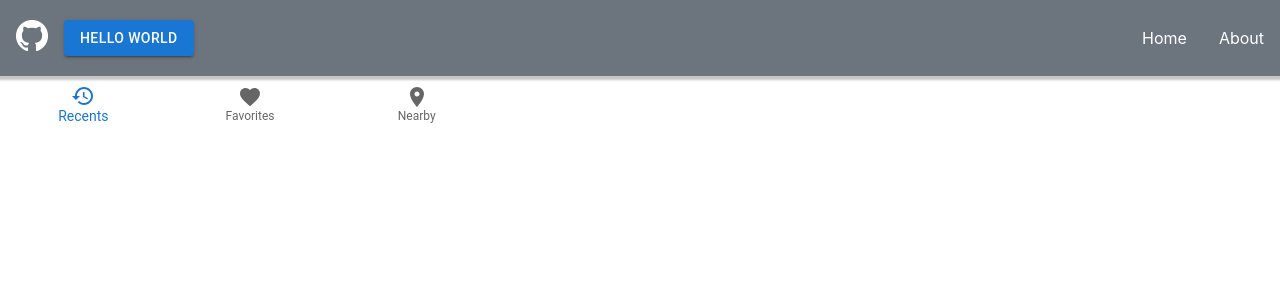
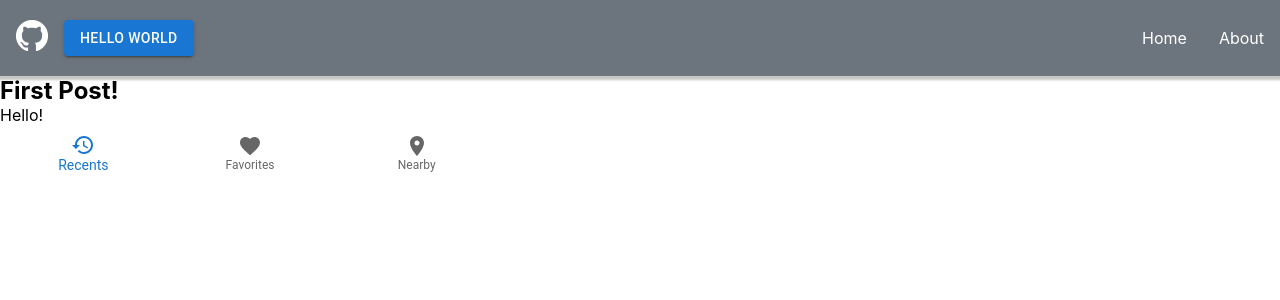
Before and after one commit to NewHorizonAthlone/react-wp-headless, a React (Create React App) app: page /posts/1 in a window 1280 px wide. Shown: the top 300 px of the page. Built offline with nearby package versions, Linux system fonts and the light colour scheme.

Commit message:
update post page routing to V6

```diff
--- a/src/App.js
+++ b/src/App.js
@@ -1,23 +1,23 @@
 import React from "react";
-import { Routes, Route } from "react-router-dom";
+import { BrowserRouter, Routes, Route } from "react-router-dom";
 import Navbar from "./components/NavBar";
 import BottomNav from "../src/components/SimpleBottomNavigation";
 import AboutPage from "./pages/About";
 import "./App.css";
 import { PostsList } from "./features/posts/PostsList";
-import { SinglePostPage } from './features/posts/SinglePostPage'
+import { SinglePostPage } from "./features/posts/SinglePostPage";
 
 function App() {
   return (
-    <>
+    <BrowserRouter>
       <Navbar />
       <Routes>
         <Route path="/" element={<PostsList />} />
-        <Route exact path="/posts/:postId" component={SinglePostPage} />
+        <Route exact path="/posts/:postId" element={<SinglePostPage />} />
         <Route path="/about" element={<AboutPage />} />
       </Routes>
       <BottomNav />
-    </>
+    </BrowserRouter>
   );
 }
 
--- a/src/features/posts/SinglePostPage.js
+++ b/src/features/posts/SinglePostPage.js
@@ -1,19 +1,20 @@
-import React from 'react'
-import { useSelector } from 'react-redux'
+import React from "react";
+import { useSelector } from "react-redux";
+import { useParams } from "react-router-dom";
 
-export const SinglePostPage = ({ match }) => {
-  const { postId } = match.params
+export const SinglePostPage = () => {
+  const { postId } = useParams();
 
-  const post = useSelector(state =>
-    state.posts.find(post => post.id === postId)
-  )
+  const post = useSelector((state) =>
+    state.posts.find((post) => post.id === postId)
+  );
 
   if (!post) {
     return (
       <section>
         <h2>Post not found!</h2>
       </section>
-    )
+    );
   }
 
   return (
@@ -23,5 +24,5 @@ export const SinglePostPage = ({ match }) => {
         <p className="post-content">{post.content}</p>
       </article>
     </section>
-  )
-}
+  );
+};
--- a/src/index.js
+++ b/src/index.js
@@ -3,7 +3,6 @@ import { createRoot } from 'react-dom/client';
 import { Provider } from 'react-redux';
 import { store } from './app/store';
 import App from './App';
-import { BrowserRouter } from 'react-router-dom';
 import reportWebVitals from './reportWebVitals';
 import './index.css';
 
@@ -11,11 +10,9 @@ const container = document.getElementById('root');
 const root = createRoot(container);
 
 root.render(
-  <BrowserRouter>
     <Provider store={store}>
       <App />
     </Provider>
-  </BrowserRouter>
 );
 
 // If you want to start measuring performance in your app, pass a function
```
